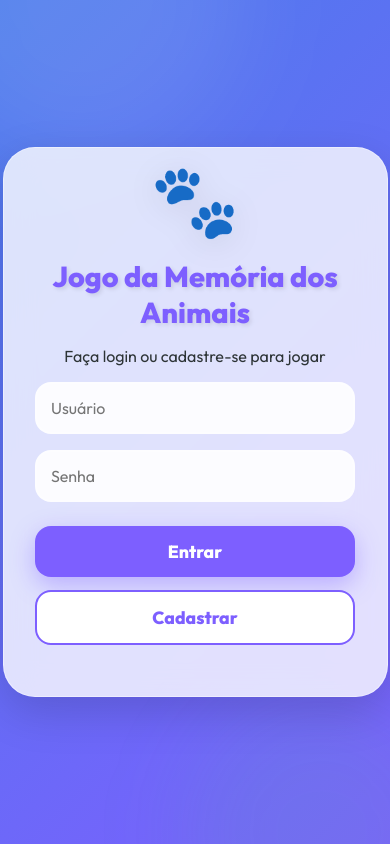
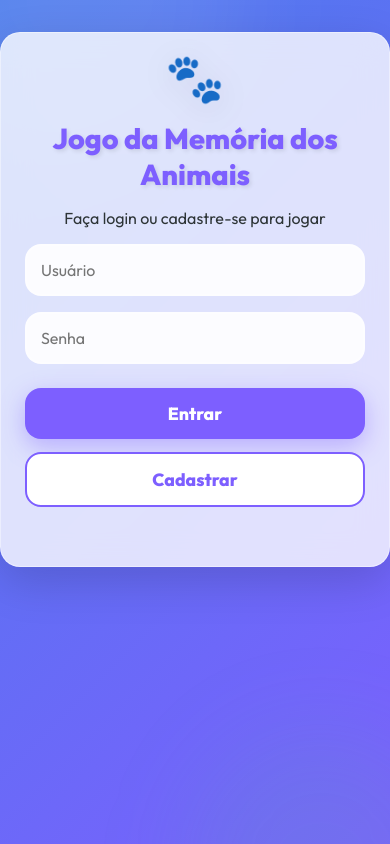
Before and after one commit to neimarsmachado02-commits/jogo-da-memoria-de-animais, a website: page index.html in a window 390 px wide. Shown: the top 844 px of the page. Drawn offline with Linux system fonts and the light colour scheme.

Commit message:
Enhance mobile responsiveness (CSS)

```diff
--- a/style.css
+++ b/style.css
@@ -618,16 +618,52 @@ h1 {
 }
 
 @media (max-width: 600px) {
+    body {
+        overflow-y: auto;
+        /* Enable scrolling on small screens */
+        padding: 1rem 0;
+        height: auto;
+        min-height: 100vh;
+        align-items: flex-start;
+        /* Start from top */
+    }
+
     .container {
-        padding: 1rem;
+        padding: 1.5rem;
+        margin: 1rem auto;
+        width: 90%;
+        max-width: 100%;
+        border-radius: 20px;
     }
 
     .game-board {
-        grid-template-columns: repeat(3, 1fr);
-        gap: 10px;
+        grid-template-columns: repeat(4, 1fr);
+        /* Try to keep 4 cols */
+        gap: 8px;
+    }
+
+    /* Adjust for very small screens if needed */
+    @media (max-width: 360px) {
+        .game-board {
+            grid-template-columns: repeat(3, 1fr);
+        }
     }
 
     h1 {
         font-size: 1.8rem;
+        margin-bottom: 0.5rem;
+    }
+
+    .logo-container {
+        font-size: 3rem;
+    }
+
+    .auth-box {
+        max-width: 100%;
+    }
+
+    .card-front .emoji {
+        font-size: 2.5rem;
+        /* Smaller emojis */
     }
 }
```
